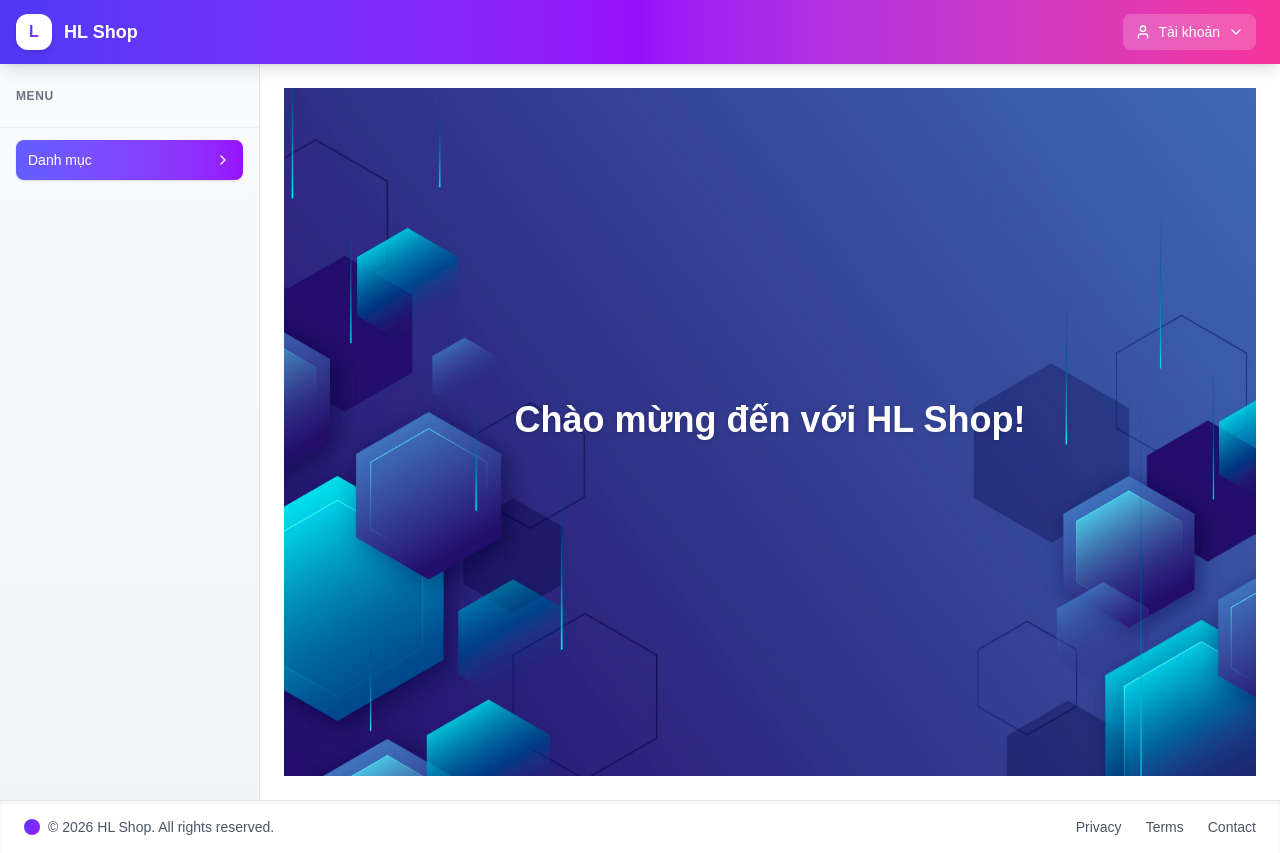
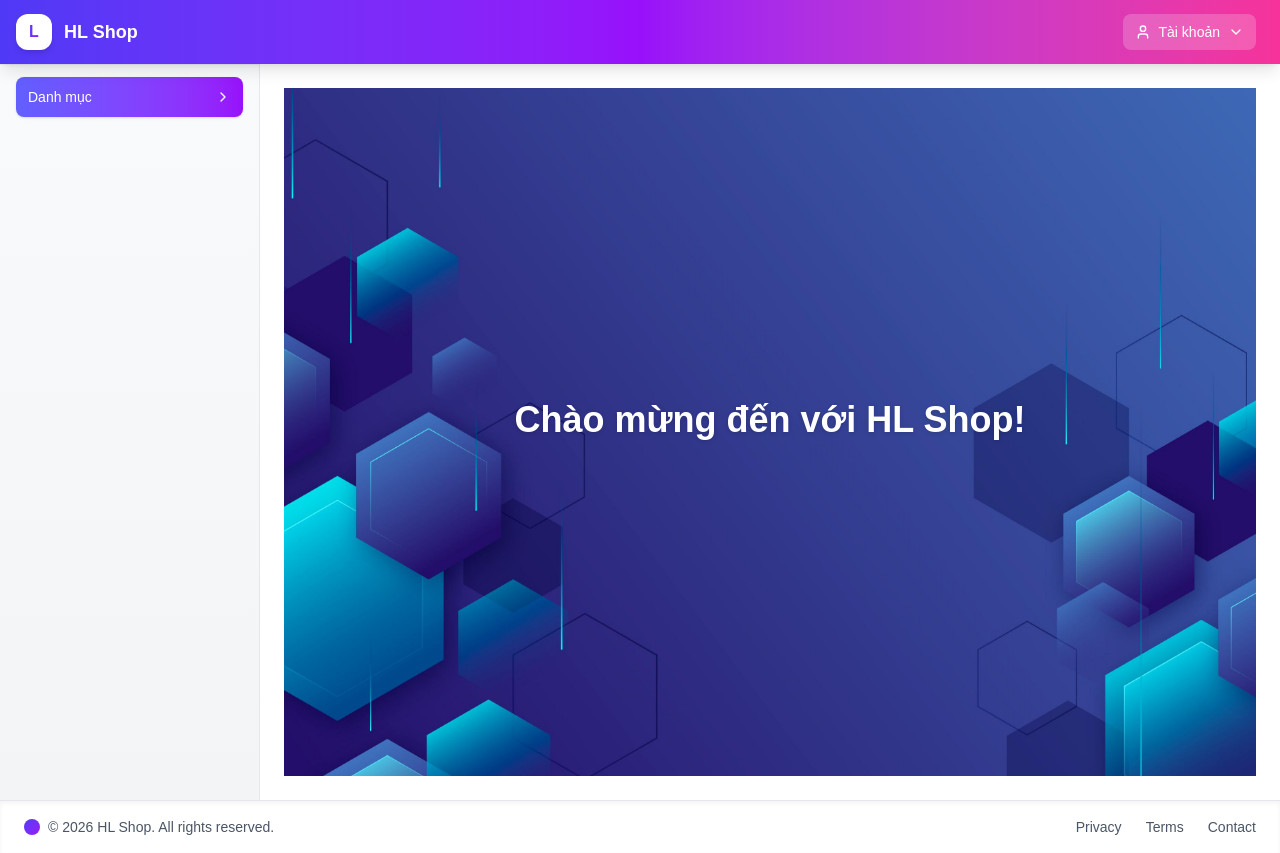
Before and after one commit to thangngo2309/hl-shop-fe, a Next.js app: page / in a window 1280 px wide. Built offline with nearby package versions, Linux system fonts and the light colour scheme.

Commit message:
delete menu text in sidebar

```diff
--- a/component/layout.component/sidebar.component.tsx
+++ b/component/layout.component/sidebar.component.tsx
@@ -79,10 +79,7 @@ const Sidebar: React.FC = () => {
 
   const NavContent = ({ isMobile }: { isMobile: boolean }) => (
     <>
-      <div className="flex h-16 items-center border-b border-gray-200/60 px-4">
-        <span className="text-xs font-semibold uppercase tracking-wider text-gray-500">
-          Menu
-        </span>
+      <div className="flex items-center border-b border-gray-200/60 px-4">
         {isMobile && (
           <button
             type="button"
```
